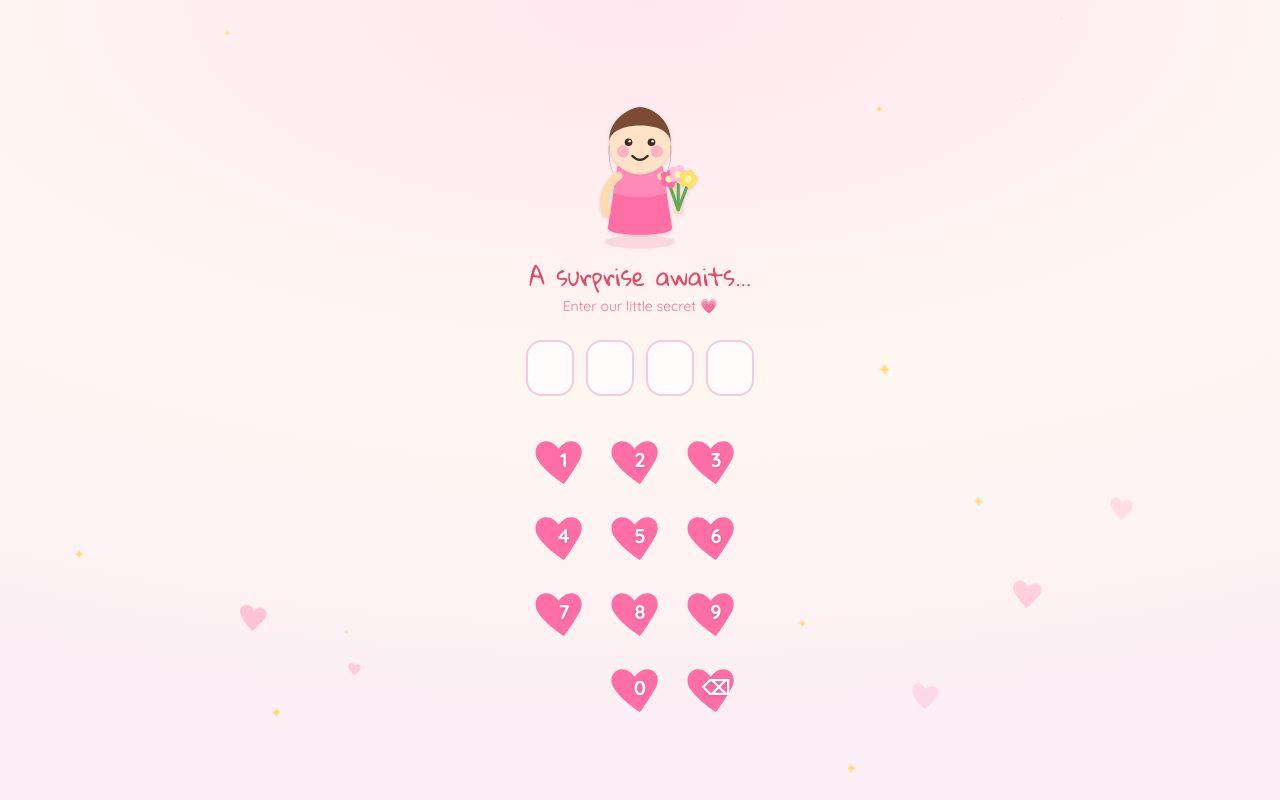
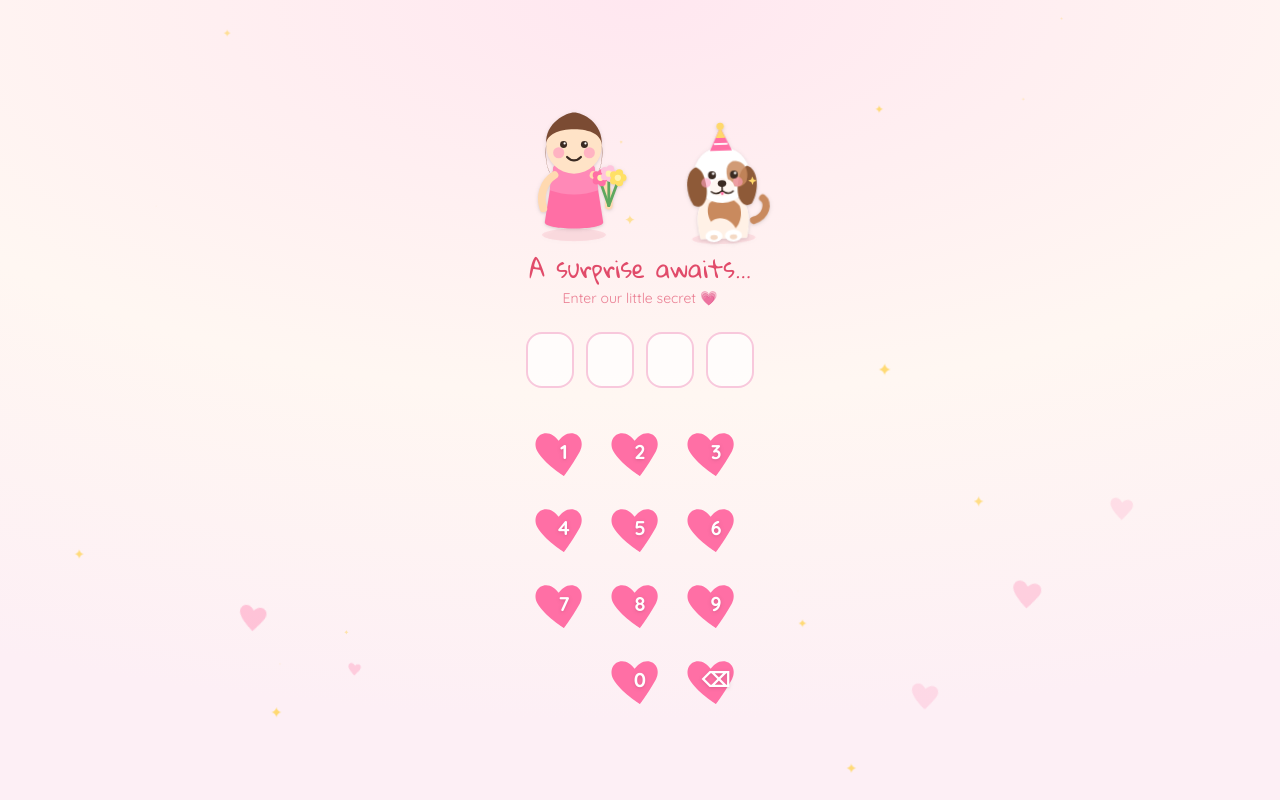
Before and after one commit to muskiagarwal/birthday-surprise, a React (Vite) app: page / in a window 1280 px wide. Built offline with nearby package versions, Linux system fonts and the light colour scheme.

Commit message:
Friend-toned copy + add original puppy illustration

```diff
--- /dev/null
+++ b/src/components/Dog.jsx
@@ -0,0 +1,74 @@
+// A cute, original cartoon puppy (a little floppy-eared beagle in a party hat).
+// Hand-drawn so it's IP-free — not based on any branded/trademarked character.
+// Swap freely or drop your own art in /public/illustrations.
+
+export default function Dog({ className = '' }) {
+  return (
+    <svg
+      viewBox="0 0 200 210"
+      className={className}
+      role="img"
+      aria-label="A cute puppy in a party hat"
+      xmlns="http://www.w3.org/2000/svg"
+    >
+      {/* shadow */}
+      <ellipse cx="100" cy="196" rx="52" ry="9" fill="#E14B6A" opacity="0.12" />
+
+      {/* tail (wagging) */}
+      <path d="M150 168 C172 162 176 140 166 132" stroke="#C98A5E" strokeWidth="12" fill="none" strokeLinecap="round" />
+
+      {/* body — sitting */}
+      <path d="M62 196 C52 150 60 126 100 126 C140 126 148 150 138 196 Z" fill="#FFFFFF" />
+      <path d="M62 196 C52 150 60 126 100 126 C140 126 148 150 138 196 Z" fill="#FFF1E6" />
+      {/* tan back patch */}
+      <path d="M78 138 C92 124 116 126 128 144 C132 158 128 172 120 180 C112 162 92 158 80 168 C74 158 74 146 78 138 Z" fill="#C98A5E" />
+
+      {/* front paws */}
+      <ellipse cx="84" cy="192" rx="14" ry="10" fill="#FFFFFF" />
+      <ellipse cx="116" cy="192" rx="14" ry="10" fill="#FFFFFF" />
+      <ellipse cx="84" cy="194" rx="6" ry="4" fill="#F4D9C4" />
+      <ellipse cx="116" cy="194" rx="6" ry="4" fill="#F4D9C4" />
+
+      {/* head */}
+      <circle cx="100" cy="92" r="46" fill="#FFFFFF" />
+
+      {/* floppy ears */}
+      <path d="M58 78 C40 84 38 118 52 140 C66 150 78 132 74 108 C72 94 68 82 58 78 Z" fill="#8E5A38" />
+      <path d="M142 78 C160 84 162 118 148 140 C134 150 122 132 126 108 C128 94 132 82 142 78 Z" fill="#8E5A38" />
+
+      {/* brown eye patch (one side — classic puppy cuteness) */}
+      <path d="M118 70 C138 68 146 86 140 104 C132 116 116 114 110 100 C106 86 108 74 118 70 Z" fill="#C98A5E" opacity="0.85" />
+
+      {/* cheeks */}
+      <circle cx="74" cy="104" r="8" fill="#FF9EC0" opacity="0.6" />
+      <circle cx="126" cy="104" r="8" fill="#FF9EC0" opacity="0.6" />
+
+      {/* eyes */}
+      <circle cx="84" cy="92" r="6.5" fill="#3A2A22" />
+      <circle cx="120" cy="92" r="6.5" fill="#3A2A22" />
+      <circle cx="86" cy="89.5" r="2" fill="#fff" />
+      <circle cx="122" cy="89.5" r="2" fill="#fff" />
+
+      {/* snout */}
+      <ellipse cx="100" cy="112" rx="20" ry="15" fill="#FFF7F2" />
+      <ellipse cx="100" cy="106" rx="7" ry="5.5" fill="#3A2A22" />
+      {/* mouth */}
+      <path d="M100 111 L100 118" stroke="#3A2A22" strokeWidth="2.5" strokeLinecap="round" />
+      <path d="M100 118 Q90 126 82 119" stroke="#3A2A22" strokeWidth="2.5" fill="none" strokeLinecap="round" />
+      <path d="M100 118 Q110 126 118 119" stroke="#3A2A22" strokeWidth="2.5" fill="none" strokeLinecap="round" />
+      {/* little tongue */}
+      <path d="M97 120 Q100 130 103 120 Z" fill="#FF6FA5" />
+
+      {/* party hat */}
+      <g>
+        <path d="M100 14 L118 52 L82 52 Z" fill="#FF6FA5" />
+        <path d="M100 14 L108 31 L92 31 Z" fill="#FFD86B" />
+        <path d="M90 41 L110 41" stroke="#FFF1F6" strokeWidth="3" strokeLinecap="round" />
+        <circle cx="100" cy="12" r="6" fill="#FFD86B" />
+      </g>
+
+      {/* little sparkle */}
+      <path d="M150 96 l2 5 5 2 -5 2 -2 5 -2 -5 -5 -2 5 -2 z" fill="#FFD86B" />
+    </svg>
+  )
+}
--- a/src/components/screens/FinalSong.jsx
+++ b/src/components/screens/FinalSong.jsx
@@ -12,7 +12,7 @@ export default function FinalSong() {
         Our song 🎶
       </motion.h1>
       <p className="mb-5 mt-1 font-body text-sm text-softred/70">
-        Press play and dance with me, even from afar 💕
+        Press play and dance it out — wish I could be there 💛
       </p>
 
       <motion.div
--- a/src/components/screens/LockScreen.jsx
+++ b/src/components/screens/LockScreen.jsx
@@ -2,6 +2,7 @@ import { useState } from 'react'
 import { motion, useAnimationControls } from 'framer-motion'
 import config from '../../config.js'
 import Character from '../Character.jsx'
+import Dog from '../Dog.jsx'
 
 const KEYS = ['1', '2', '3', '4', '5', '6', '7', '8', '9', null, '0', 'del']
 
@@ -38,7 +39,16 @@ export default function LockScreen({ onUnlock }) {
 
   return (
     <div className="flex w-full flex-col items-center text-center">
-      <Character variant="flowers" className="mb-1 h-44 w-44 animate-floaty drop-shadow" />
+      <div className="mb-1 flex items-end justify-center gap-1">
+        <Character variant="flowers" className="h-40 w-40 animate-floaty drop-shadow" />
+        <motion.div
+          initial={{ y: 8, rotate: -4 }}
+          animate={{ rotate: [-4, 4, -4], y: [0, -4, 0] }}
+          transition={{ duration: 3, repeat: Infinity, ease: 'easeInOut' }}
+        >
+          <Dog className="h-32 w-32 drop-shadow" />
+        </motion.div>
+      </div>
 
       <h1 className="font-hand text-2xl text-softred">A surprise awaits…</h1>
       <p className="mb-6 mt-1 font-body text-sm text-softred/70">
--- a/src/components/screens/LoveMessage.jsx
+++ b/src/components/screens/LoveMessage.jsx
@@ -20,7 +20,7 @@ export default function LoveMessage({ onNext }) {
       >
         Happy Birthday
         <br />
-        my love
+        bestie
       </motion.h1>
 
       <motion.p
@@ -29,7 +29,7 @@ export default function LoveMessage({ onNext }) {
         transition={{ delay: 0.6 }}
         className="mb-7 mt-3 max-w-xs font-body text-softred/70"
       >
-        I hope today is as sweet and wonderful as you are 🍰💗
+        I hope today is as sweet and wonderful as you are 🍰💛
       </motion.p>
 
       <Button onClick={onNext}>Next →</Button>
--- a/src/config.js
+++ b/src/config.js
@@ -9,11 +9,11 @@ const config = {
   secretCode: '1906',
 
   // Shown in headings and the letter sign-off.
-  recipientName: 'Babe',
+  recipientName: 'Bestie',
 
   // The handwritten letter on the scrapbook screen.
   letterText:
-    'Happy birthday babe! I know I always say this to you, but I really do miss you. Thank you for being a good boyfriend and for always supporting me.',
+    'Happy birthday bestie! I know I always say this to you, but I really do miss you. Thank you for being such an amazing friend and for always being there for me.',
 
   // Photos used in the polaroid + scrapbook screens.
   // Drop your images in /public/photos and reference them with a leading slash.
@@ -27,7 +27,7 @@ const config = {
   candleCount: 18,
 
   // Caption under the developed polaroid photo.
-  polaroidCaption: 'Who is this beautiful?? 😍',
+  polaroidCaption: 'Who is this gorgeous?? 😍',
 
   // The three gifts on the "Choose a gift" screen.
   // The camera reveals photos[0]; the bottle & star show their `note` text.
@@ -38,16 +38,16 @@ const config = {
     },
     bottle: {
       title: 'A message in a bottle 🍾',
-      note: 'No matter the distance, you are always my favorite place. Drifting all my love across the ocean to you. 🌊💌',
+      note: 'No matter the distance, you are always one of my favorite people. Sending a whole ocean of love your way. 🌊💌',
     },
     star: {
       title: 'A wish upon a star ⭐',
-      note: 'I named a star after you — the brightest one. Make a wish, my love; you deserve every single one to come true. ✨',
+      note: 'I named a star after you — the brightest one. Make a wish, bestie; you deserve every single one to come true. ✨',
     },
   },
 
   // Final sign-off under the song.
-  signoff: 'Forever yours 💕',
+  signoff: 'Your bestie always 💛',
 }
 
 export default config
```
